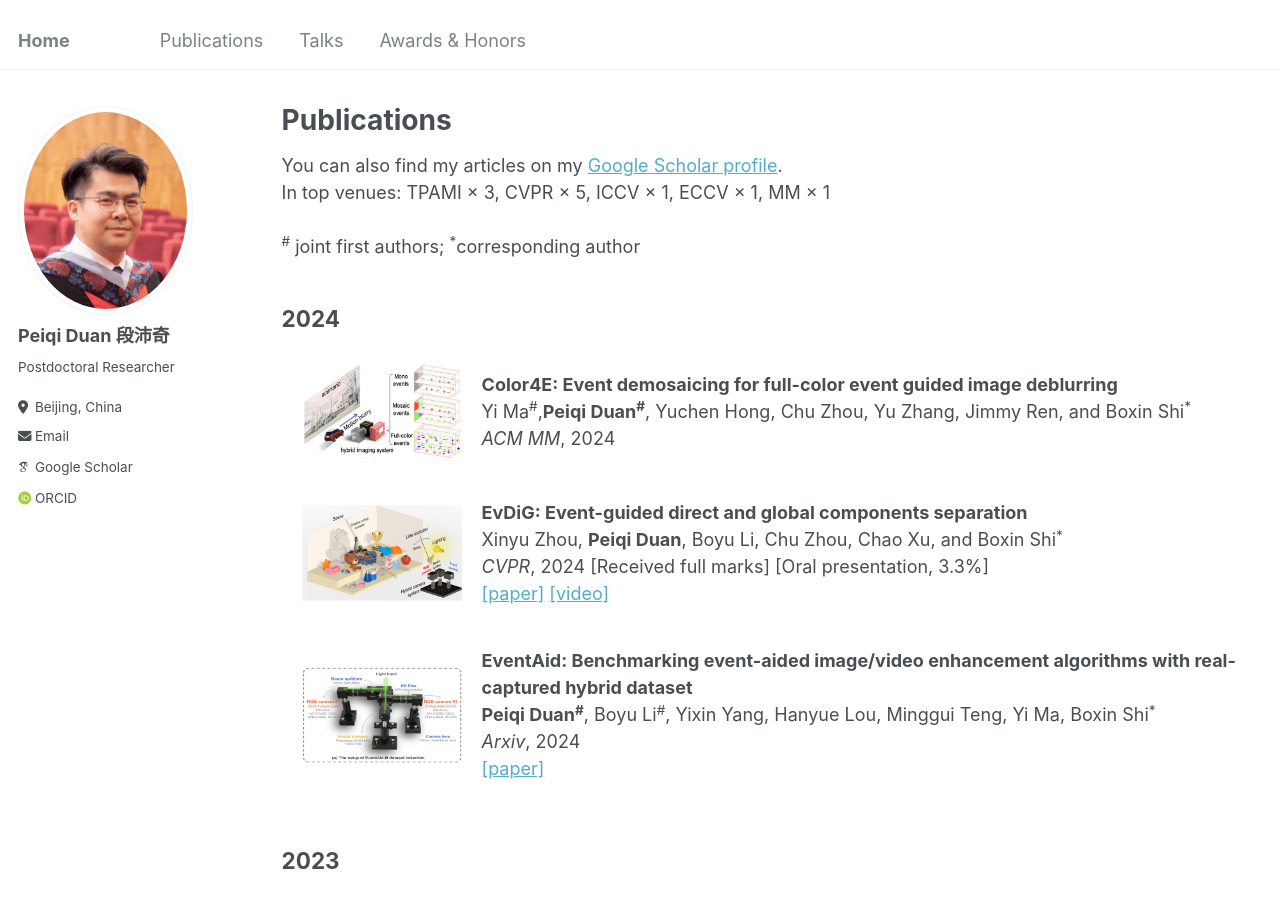
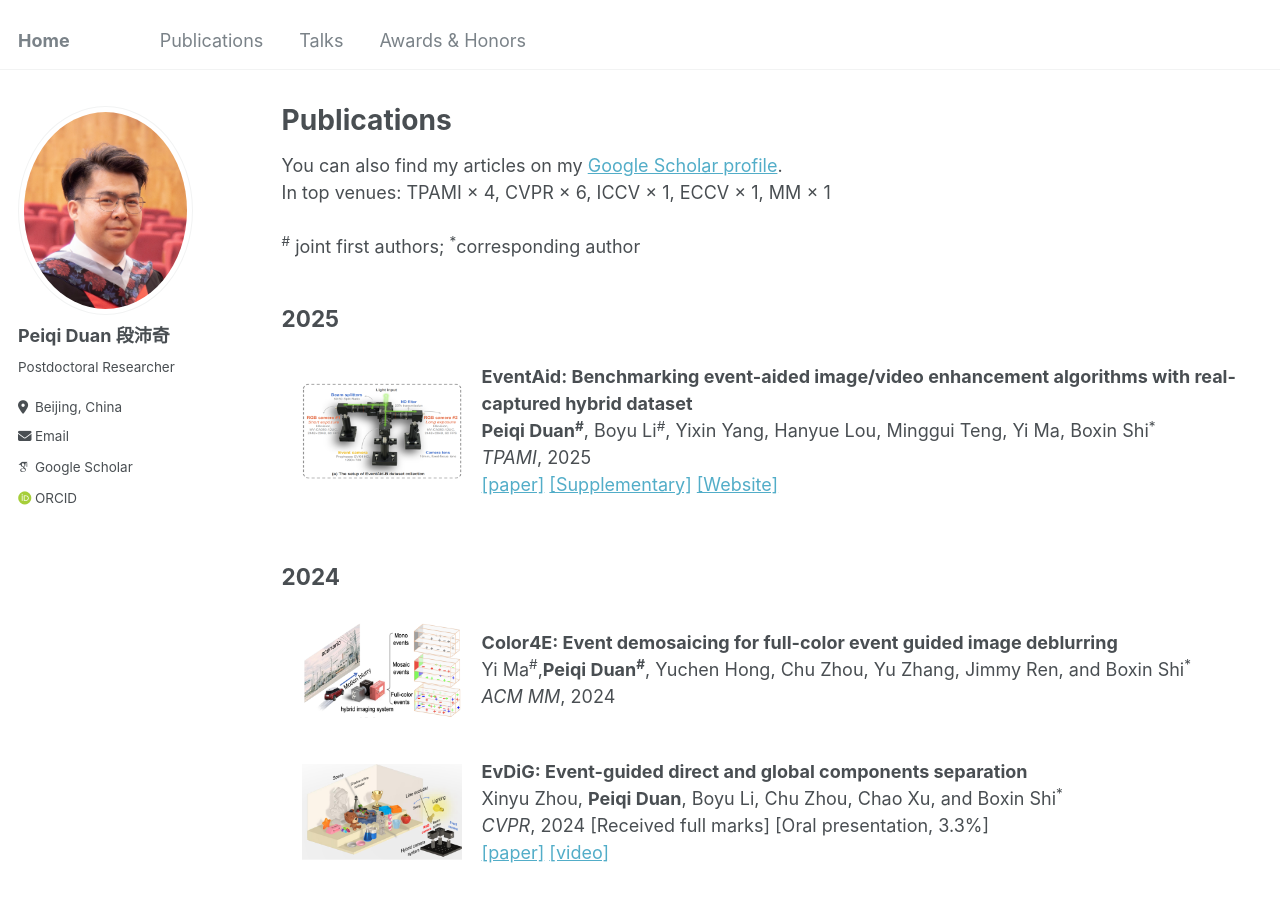
Before and after one commit to peiqi-duan/peiqi-duan.github.io, a Jekyll site: the page built from _pages/publications.md, in a window 1280 px wide and 900 px high. Built offline with Jekyll 4.4.1, drawn with Linux system fonts in a browser that asks for light colours; some web fonts are replaced.

Commit message:
Update publications.md

```diff
--- a/_pages/publications.md
+++ b/_pages/publications.md
@@ -6,8 +6,26 @@ author_profile: true
 ---
 
 You can also find my articles on my <a href="{{site.author.googlescholar}}">Google Scholar profile</a>.<br>
-In top venues: TPAMI × 3, CVPR × 5, ICCV × 1, ECCV × 1, MM × 1<br><br>
+In top venues: TPAMI × 4, CVPR × 6, ICCV × 1, ECCV × 1, MM × 1<br><br>
 <sup>#</sup> joint first authors; <sup>*</sup>corresponding author
+
+<h2><span>2025</span></h2>
+  <div class="flex-row" onmouseout="par2net_stop()" onmouseover="par2net_start()">
+    <div class="image-container">
+      <img src="../images/EventAid.png" width="160" alt="Image">
+    </div>
+    <div class="text-container">
+      <papertitle>EventAid: Benchmarking event-aided image/video enhancement algorithms with real-captured hybrid dataset</papertitle>
+      <br>
+      <strong>Peiqi Duan<sup>#</sup></strong>, Boyu Li<sup>#</sup>, Yixin Yang, Hanyue Lou, Minggui Teng, Yi Ma, Boxin Shi<sup>*</sup>
+      <br>
+      <em>TPAMI</em>, 2025
+      <br>
+      <a href="https://downloads.ctfassets.net/yreyglvi5sud/4Vwymax4d4uMS3oSvKOus6/a4c4a0ebefca347255fc47bf093dbaa2/Duan_TPAMI25.pdf">[paper]</a>
+      <a href="https://downloads.ctfassets.net/yreyglvi5sud/3ARIzPbFOtjqjqax6sHi3/e6ab7b3a9f8e4bac4c1a4f00fa2c91e8/output.pdf">[Supplementary]</a>
+      <a href="https://sites.google.com/view/eventaid-benchmark">[Website]</a>
+    </div>
+  </div>
 
 <h2><span>2024</span></h2>
   <div class="flex-row" onmouseout="par2net_stop()" onmouseover="par2net_start()">
@@ -37,21 +55,6 @@ In top venues: TPAMI × 3, CVPR × 5, ICCV × 1, ECCV × 1, MM × 1<br><br>
       <br>
       <a href="https://assets.ctfassets.net/yreyglvi5sud/4rrKmGuR98bvBBmLlZK7i3/7c2a00d49adde30a4caba7cdec852f24/Zhou_CVPR24.pdf">[paper]</a>
       <a href="https://www.youtube.com/watch?v=y0bMZnUJt14">[video]</a>
-    </div>
-  </div>
-
-  <div class="flex-row" onmouseout="par2net_stop()" onmouseover="par2net_start()">
-    <div class="image-container">
-      <img src="../images/EventAid.png" width="160" alt="Image">
-    </div>
-    <div class="text-container">
-      <papertitle>EventAid: Benchmarking event-aided image/video enhancement algorithms with real-captured hybrid dataset</papertitle>
-      <br>
-      <strong>Peiqi Duan<sup>#</sup></strong>, Boyu Li<sup>#</sup>, Yixin Yang, Hanyue Lou, Minggui Teng, Yi Ma, Boxin Shi<sup>*</sup>
-      <br>
-      <em>Arxiv</em>, 2024
-      <br>
-      <a href="https://arxiv.org/pdf/2312.08220">[paper]</a>
     </div>
   </div>
 
```
